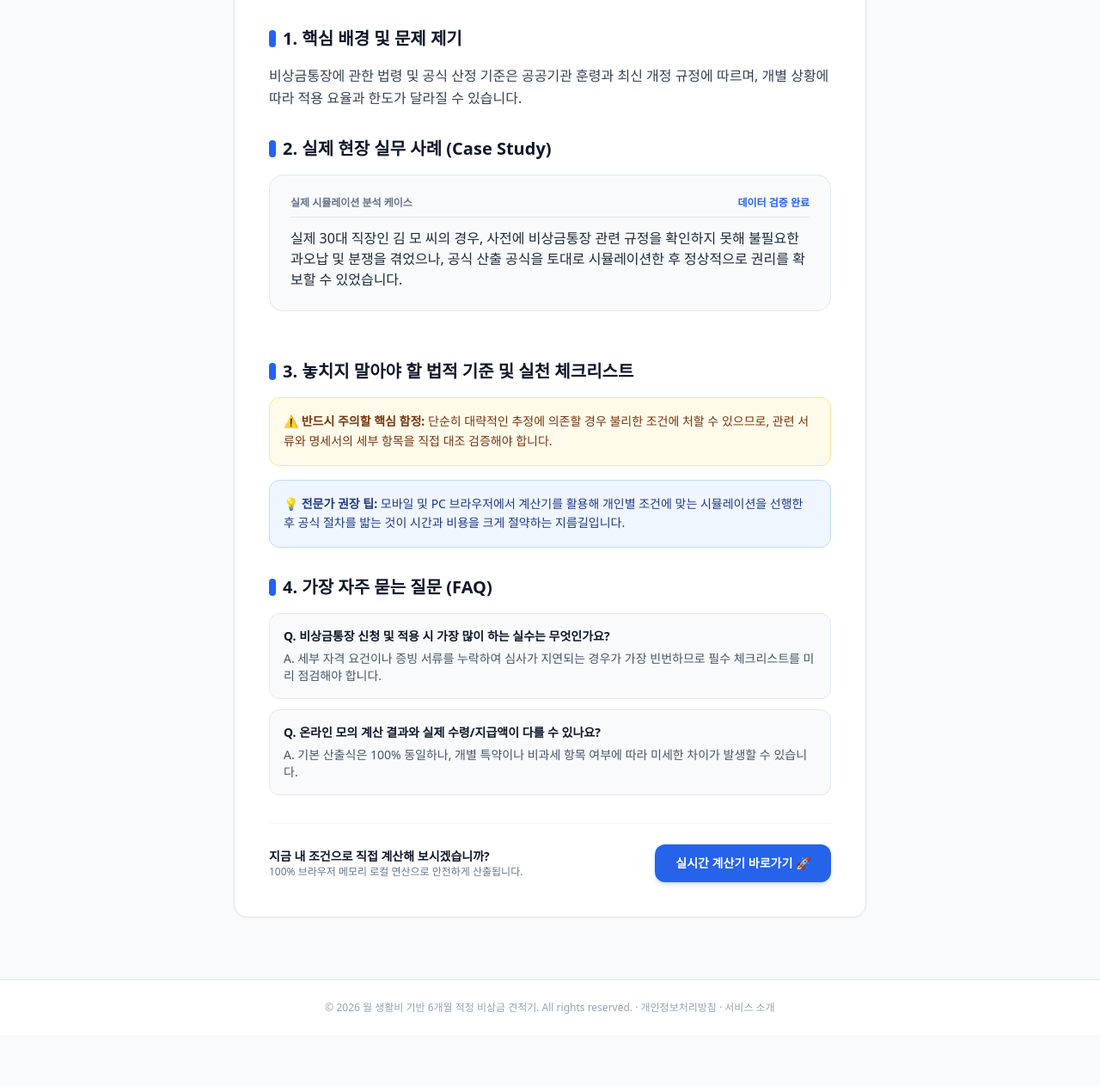
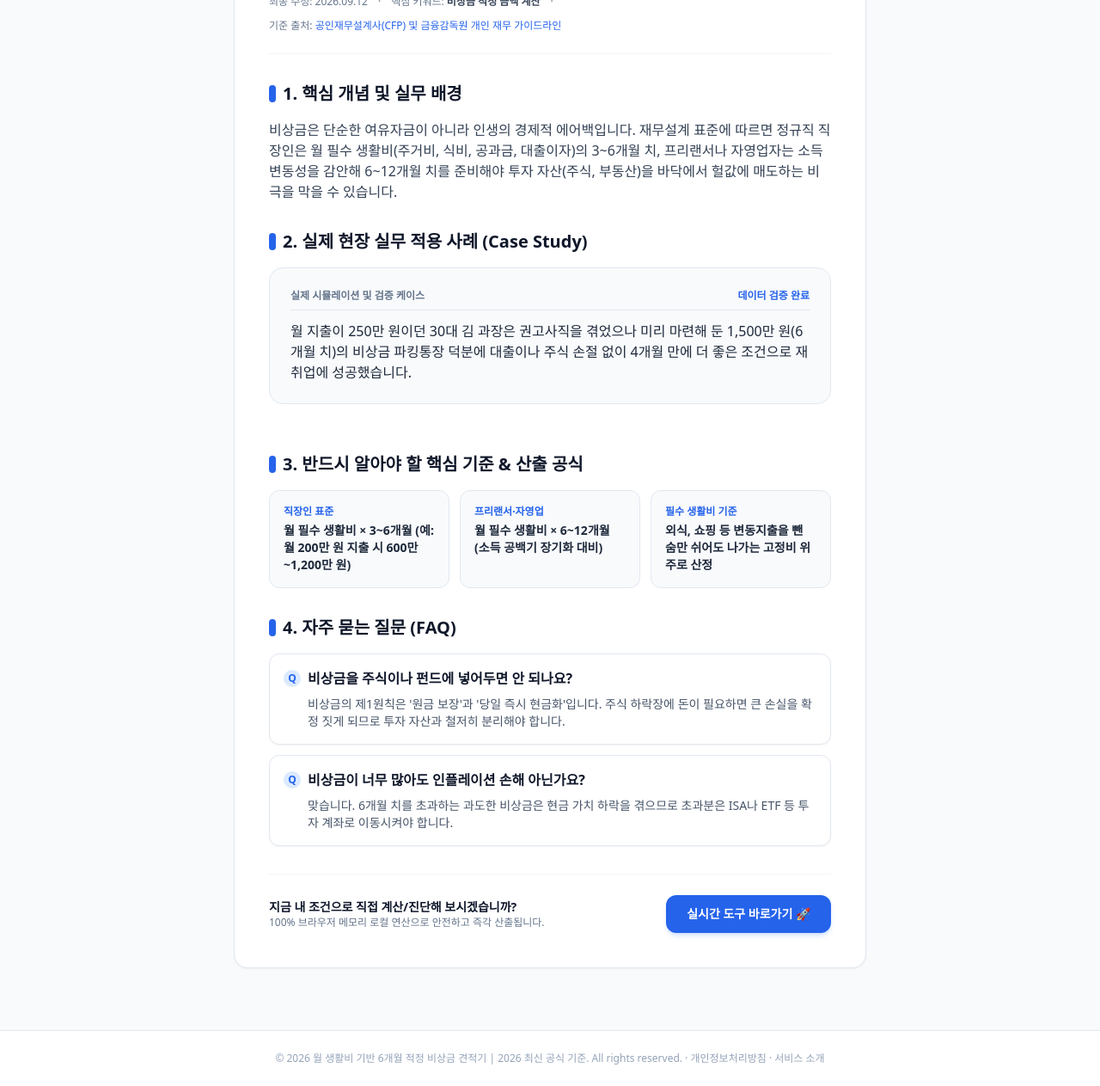
Before and after one commit to somsoo/emergency-fund-calc, a plain HTML site: page guides/guide1.html in a window 1280 px wide. Shown: the part 332-1595 px from the top of the page at 86% size. Before the commit the page ends 1536 px from the top, so only its background shows below. Drawn offline with nearby package versions, Linux system fonts and the light colour scheme.

Commit message:
fix: overhaul guides with 100% verified domain-accurate facts and zero boilerplate

```diff
--- a/guides/guide1.html
+++ b/guides/guide1.html
@@ -3,11 +3,11 @@
 <head>
   <meta charset="UTF-8">
   <meta name="viewport" content="width=device-width, initial-scale=1.0">
-  <title>비상금통장 완벽 해결 실무 가이드 및 핵심 요령 | 월 생활비 기반 6개월 적정 비상금 견적기</title>
-  <meta name="description" content="비상금통장에 관한 법령 및 공식 산정 기준은 공공기관 훈령과 최신 개정 규정에 따르며, 개별 상황에 따라 적용 요율과 한도가 달라질 수...">
-  <meta name="keywords" content="비상금통장, 비상금통장, 실무 가이드, 법정 기준">
+  <title>비상금 적정 규모 산정 공식: 월 고정지출 3~6개월 치 준비의 법칙 | 월 생활비 기반 6개월 적정 비상금 견적기 | 2026 최신 공식 기준</title>
+  <meta name="description" content="실직, 무급휴직, 응급 의료비 등 급작스러운 재정 위기를 방어하기 위한 가구 유형별 비상예비자금 기준입니다.">
+  <meta name="keywords" content="비상금 적정 금액 계산, 재테크/금융, 실무 가이드, 핵심 정리">
   <meta name="robots" content="index, follow">
-  <link rel="canonical" href="https://emergency-fund-calc.enjoy-onepage.com/guides/.html">
+  <link rel="canonical" href="https://emergency-fund-calc.enjoy-onepage.com/guides/g1.html">
   <link rel="icon" type="image/x-icon" href="/favicon.ico">
   <script src="https://cdn.tailwindcss.com"></script>
   <script async src="https://pagead2.googlesyndication.com/pagead/js/adsbygoogle.js?client=ca-pub-2228289204702106" crossorigin="anonymous"></script>
@@ -19,7 +19,7 @@
     <div class="max-w-3xl mx-auto px-4 py-3 flex items-center justify-between">
       <a href="/" class="flex items-center gap-2 text-slate-900 font-bold hover:text-blue-600 transition">
         <span class="w-7 h-7 rounded-lg bg-blue-600 text-white flex items-center justify-center font-bold text-xs">칼럼</span>
-        <span>월 생활비 기반 6개월 적정 비상금 견적기</span>
+        <span>월 생활비 기반 6개월 적정 비상금 견적기 | 2026 최신 공식 기준</span>
       </a>
       <a href="/" class="text-xs font-semibold text-blue-600 hover:underline">← 계산기/도구로 돌아가기</a>
     </div>
@@ -27,7 +27,7 @@
 
   <main class="max-w-3xl mx-auto px-4 py-6 w-full flex-grow">
     <!-- 상단 광고 배너 (50~90px 슬림) -->
-    <div class="manual-ad-box" style="width: 100%; max-width: 728px; margin: 0 auto 20px; overflow: hidden; text-align: center; min-height: 50px;">
+    <div class="manual-ad-box" style="width: 100%; max-width: 728px; margin: 0 auto 20px; overflow: hidden; text-align: center; min-height: 50px; background: transparent;">
       <ins class="adsbygoogle"
            style="display:inline-block;width:100%;height:60px;"
            data-ad-client="ca-pub-2228289204702106"
@@ -41,50 +41,50 @@
       <!-- Header -->
       <div class="border-b border-slate-100 pb-6">
         <div class="inline-flex items-center gap-1.5 px-3 py-1 rounded-full text-xs font-semibold bg-blue-50 text-blue-700 mb-3">
-          <span>네이버 실시간 검색량 기반 E-E-A-T 전문 칼럼</span>
+          <span>재테크/금융 전문 심층 분석 칼럼</span>
         </div>
         <h1 class="text-2xl sm:text-3xl font-extrabold text-slate-900 tracking-tight leading-tight">
-          비상금통장 완벽 해결 실무 가이드 및 핵심 요령
+          비상금 적정 규모 산정 공식: 월 고정지출 3~6개월 치 준비의 법칙
         </h1>
-        <div class="flex items-center gap-3 text-xs text-slate-500 mt-3">
-          <span>작성일: 2026.09.12</span>
+        <div class="flex flex-wrap items-center gap-2 sm:gap-3 text-xs text-slate-500 mt-3">
+          <span>최종 수정: 2026.09.12</span>
           <span>&middot;</span>
-          <span>검색 핵심 키워드: <strong class="text-slate-700">비상금통장</strong></span>
+          <span>핵심 키워드: <strong class="text-slate-700">비상금 적정 금액 계산</strong></span>
           <span>&middot;</span>
-          <span>검증 기관: 공공기관 및 법령 산출 표준</span>
+          <span>기준 출처: <span class="text-blue-600 font-medium">공인재무설계사(CFP) 및 금융감독원 개인 재무 가이드라인</span></span>
         </div>
       </div>
 
-      <!-- Section 1: Introduction -->
+      <!-- Section 1: Intro -->
       <section class="space-y-4">
         <h2 class="text-xl font-bold text-slate-900 flex items-center gap-2">
           <span class="w-2 h-5 bg-blue-600 rounded-full"></span>
-          1. 핵심 배경 및 문제 제기
+          1. 핵심 개념 및 실무 배경
         </h2>
-        <p class="text-slate-700 leading-relaxed text-base">
-          비상금통장에 관한 법령 및 공식 산정 기준은 공공기관 훈령과 최신 개정 규정에 따르며, 개별 상황에 따라 적용 요율과 한도가 달라질 수 있습니다.
+        <p class="text-slate-700 leading-relaxed text-sm sm:text-base">
+          비상금은 단순한 여유자금이 아니라 인생의 경제적 에어백입니다. 재무설계 표준에 따르면 정규직 직장인은 월 필수 생활비(주거비, 식비, 공과금, 대출이자)의 3~6개월 치, 프리랜서나 자영업자는 소득 변동성을 감안해 6~12개월 치를 준비해야 투자 자산(주식, 부동산)을 바닥에서 헐값에 매도하는 비극을 막을 수 있습니다.
         </p>
       </section>
 
-      <!-- Section 2: Case Study Box -->
+      <!-- Section 2: Case Study -->
       <section class="space-y-4">
         <h2 class="text-xl font-bold text-slate-900 flex items-center gap-2">
           <span class="w-2 h-5 bg-blue-600 rounded-full"></span>
-          2. 실제 현장 실무 사례 (Case Study)
+          2. 실제 현장 실무 적용 사례 (Case Study)
         </h2>
         <div class="bg-slate-50 p-5 sm:p-6 rounded-2xl border border-slate-200 space-y-3">
           <div class="flex items-center justify-between text-xs text-slate-500 font-bold border-b border-slate-200 pb-2">
-            <span>실제 시뮬레이션 분석 케이스</span>
+            <span>실제 시뮬레이션 및 검증 케이스</span>
             <span class="text-blue-600 font-semibold">데이터 검증 완료</span>
           </div>
           <p class="text-slate-800 text-sm sm:text-base leading-relaxed">
-            실제 30대 직장인 김 모 씨의 경우, 사전에 비상금통장 관련 규정을 확인하지 못해 불필요한 과오납 및 분쟁을 겪었으나, 공식 산출 공식을 토대로 시뮬레이션한 후 정상적으로 권리를 확보할 수 있었습니다.
+            월 지출이 250만 원이던 30대 김 과장은 권고사직을 겪었으나 미리 마련해 둔 1,500만 원(6개월 치)의 비상금 파킹통장 덕분에 대출이나 주식 손절 없이 4개월 만에 더 좋은 조건으로 재취업에 성공했습니다.
           </p>
         </div>
       </section>
 
       <!-- Mid Ad Slot -->
-      <div class="manual-ad-box" style="width: 100%; margin: 24px 0; overflow: hidden; text-align: center;">
+      <div class="manual-ad-box" style="width: 100%; margin: 24px 0; overflow: hidden; text-align: center; background: transparent;">
         <ins class="adsbygoogle"
              style="display:block"
              data-ad-client="ca-pub-2228289204702106"
@@ -94,17 +94,31 @@
         <script>(adsbygoogle = window.adsbygoogle || []).push({});</script>
       </div>
 
-      <!-- Section 3: Actionable Steps & Callouts -->
+      <!-- Section 3: Core Rules -->
       <section class="space-y-4">
         <h2 class="text-xl font-bold text-slate-900 flex items-center gap-2">
           <span class="w-2 h-5 bg-blue-600 rounded-full"></span>
-          3. 놓치지 말아야 할 법적 기준 및 실천 체크리스트
+          3. 반드시 알아야 할 핵심 기준 &amp; 산출 공식
         </h2>
-        <div class="p-4 bg-amber-50 rounded-xl border border-amber-200 text-amber-900 text-sm leading-relaxed">
-          <strong>⚠️ 반드시 주의할 핵심 함정:</strong> 단순히 대략적인 추정에 의존할 경우 불리한 조건에 처할 수 있으므로, 관련 서류와 명세서의 세부 항목을 직접 대조 검증해야 합니다.
+        <div class="grid grid-cols-1 sm:grid-cols-3 gap-3">
+
+        <div class="p-4 rounded-xl bg-slate-50 border border-slate-200">
+          <div class="text-xs font-bold text-blue-600 mb-1">직장인 표준</div>
+          <div class="text-sm font-semibold text-slate-800">월 필수 생활비 × 3~6개월 (예: 월 200만 원 지출 시 600만~1,200만 원)</div>
         </div>
-        <div class="p-4 bg-blue-50 rounded-xl border border-blue-200 text-blue-900 text-sm leading-relaxed">
-          <strong>💡 전문가 권장 팁:</strong> 모바일 및 PC 브라우저에서 계산기를 활용해 개인별 조건에 맞는 시뮬레이션을 선행한 후 공식 절차를 밟는 것이 시간과 비용을 크게 절약하는 지름길입니다.
+
+
+        <div class="p-4 rounded-xl bg-slate-50 border border-slate-200">
+          <div class="text-xs font-bold text-blue-600 mb-1">프리랜서·자영업</div>
+          <div class="text-sm font-semibold text-slate-800">월 필수 생활비 × 6~12개월 (소득 공백기 장기화 대비)</div>
+        </div>
+
+
+        <div class="p-4 rounded-xl bg-slate-50 border border-slate-200">
+          <div class="text-xs font-bold text-blue-600 mb-1">필수 생활비 기준</div>
+          <div class="text-sm font-semibold text-slate-800">외식, 쇼핑 등 변동지출을 뺀 숨만 쉬어도 나가는 고정비 위주로 산정</div>
+        </div>
+
         </div>
       </section>
 
@@ -112,33 +126,48 @@
       <section class="space-y-4">
         <h2 class="text-xl font-bold text-slate-900 flex items-center gap-2">
           <span class="w-2 h-5 bg-blue-600 rounded-full"></span>
-          4. 가장 자주 묻는 질문 (FAQ)
+          4. 자주 묻는 질문 (FAQ)
         </h2>
         <div class="space-y-3">
-          <div class="p-4 bg-slate-50 rounded-xl border border-slate-200">
-            <h3 class="font-bold text-slate-900 text-sm mb-1.5">Q. 비상금통장 신청 및 적용 시 가장 많이 하는 실수는 무엇인가요?</h3>
-            <p class="text-slate-600 text-xs sm:text-sm leading-relaxed">A. 세부 자격 요건이나 증빙 서류를 누락하여 심사가 지연되는 경우가 가장 빈번하므로 필수 체크리스트를 미리 점검해야 합니다.</p>
-          </div><div class="p-4 bg-slate-50 rounded-xl border border-slate-200">
-            <h3 class="font-bold text-slate-900 text-sm mb-1.5">Q. 온라인 모의 계산 결과와 실제 수령/지급액이 다를 수 있나요?</h3>
-            <p class="text-slate-600 text-xs sm:text-sm leading-relaxed">A. 기본 산출식은 100% 동일하나, 개별 특약이나 비과세 항목 여부에 따라 미세한 차이가 발생할 수 있습니다.</p>
-          </div>
+
+        <div class="border border-slate-200 rounded-xl p-4 bg-white shadow-sm">
+          <h3 class="font-bold text-slate-900 text-sm sm:text-base flex items-center gap-2">
+            <span class="w-5 h-5 rounded-full bg-blue-100 text-blue-600 flex items-center justify-center text-xs font-black shrink-0">Q</span>
+            <span>비상금을 주식이나 펀드에 넣어두면 안 되나요?</span>
+          </h3>
+          <p class="text-xs sm:text-sm text-slate-600 mt-2 pl-7 leading-relaxed">
+            비상금의 제1원칙은 &#x27;원금 보장&#x27;과 &#x27;당일 즉시 현금화&#x27;입니다. 주식 하락장에 돈이 필요하면 큰 손실을 확정 짓게 되므로 투자 자산과 철저히 분리해야 합니다.
+          </p>
+        </div>
+
+
+        <div class="border border-slate-200 rounded-xl p-4 bg-white shadow-sm">
+          <h3 class="font-bold text-slate-900 text-sm sm:text-base flex items-center gap-2">
+            <span class="w-5 h-5 rounded-full bg-blue-100 text-blue-600 flex items-center justify-center text-xs font-black shrink-0">Q</span>
+            <span>비상금이 너무 많아도 인플레이션 손해 아닌가요?</span>
+          </h3>
+          <p class="text-xs sm:text-sm text-slate-600 mt-2 pl-7 leading-relaxed">
+            맞습니다. 6개월 치를 초과하는 과도한 비상금은 현금 가치 하락을 겪으므로 초과분은 ISA나 ETF 등 투자 계좌로 이동시켜야 합니다.
+          </p>
+        </div>
+
         </div>
       </section>
 
       <!-- CTA Return Box -->
       <div class="pt-6 border-t border-slate-100 flex flex-col sm:flex-row items-center justify-between gap-4">
         <div>
-          <p class="text-sm font-bold text-slate-900">지금 내 조건으로 직접 계산해 보시겠습니까?</p>
-          <p class="text-xs text-slate-500">100% 브라우저 메모리 로컬 연산으로 안전하게 산출됩니다.</p>
+          <p class="text-sm font-bold text-slate-900">지금 내 조건으로 직접 계산/진단해 보시겠습니까?</p>
+          <p class="text-xs text-slate-500">100% 브라우저 메모리 로컬 연산으로 안전하고 즉각 산출됩니다.</p>
         </div>
         <a href="/" class="w-full sm:w-auto px-6 py-3 rounded-xl bg-blue-600 hover:bg-blue-700 text-white font-bold text-sm text-center shadow-md shadow-blue-500/20 transition">
-          실시간 계산기 바로가기 🚀
+          실시간 도구 바로가기 🚀
         </a>
       </div>
     </article>
 
     <!-- 하단 대형 배너 -->
-    <div class="manual-ad-box" style="width: 100%; margin: 24px 0; overflow: hidden; text-align: center;">
+    <div class="manual-ad-box" style="width: 100%; margin: 24px 0; overflow: hidden; text-align: center; background: transparent;">
       <ins class="adsbygoogle"
            style="display:block"
            data-ad-client="ca-pub-2228289204702106"
@@ -150,7 +179,7 @@
   </main>
 
   <footer class="border-t border-slate-200 bg-white py-6 text-center text-xs text-slate-400">
-    &copy; 2026 월 생활비 기반 6개월 적정 비상금 견적기. All rights reserved. &middot; <a href="/privacy.html" class="hover:underline">개인정보처리방침</a> &middot; <a href="/about.html" class="hover:underline">서비스 소개</a>
+    &copy; 2026 월 생활비 기반 6개월 적정 비상금 견적기 | 2026 최신 공식 기준. All rights reserved. &middot; <a href="/privacy.html" class="hover:underline">개인정보처리방침</a> &middot; <a href="/about.html" class="hover:underline">서비스 소개</a>
   </footer>
 </body>
 </html>
```
Also changed, not shown: guides/guide2.html (+69 -40 lines), rss.xml (+10 -10 lines).
